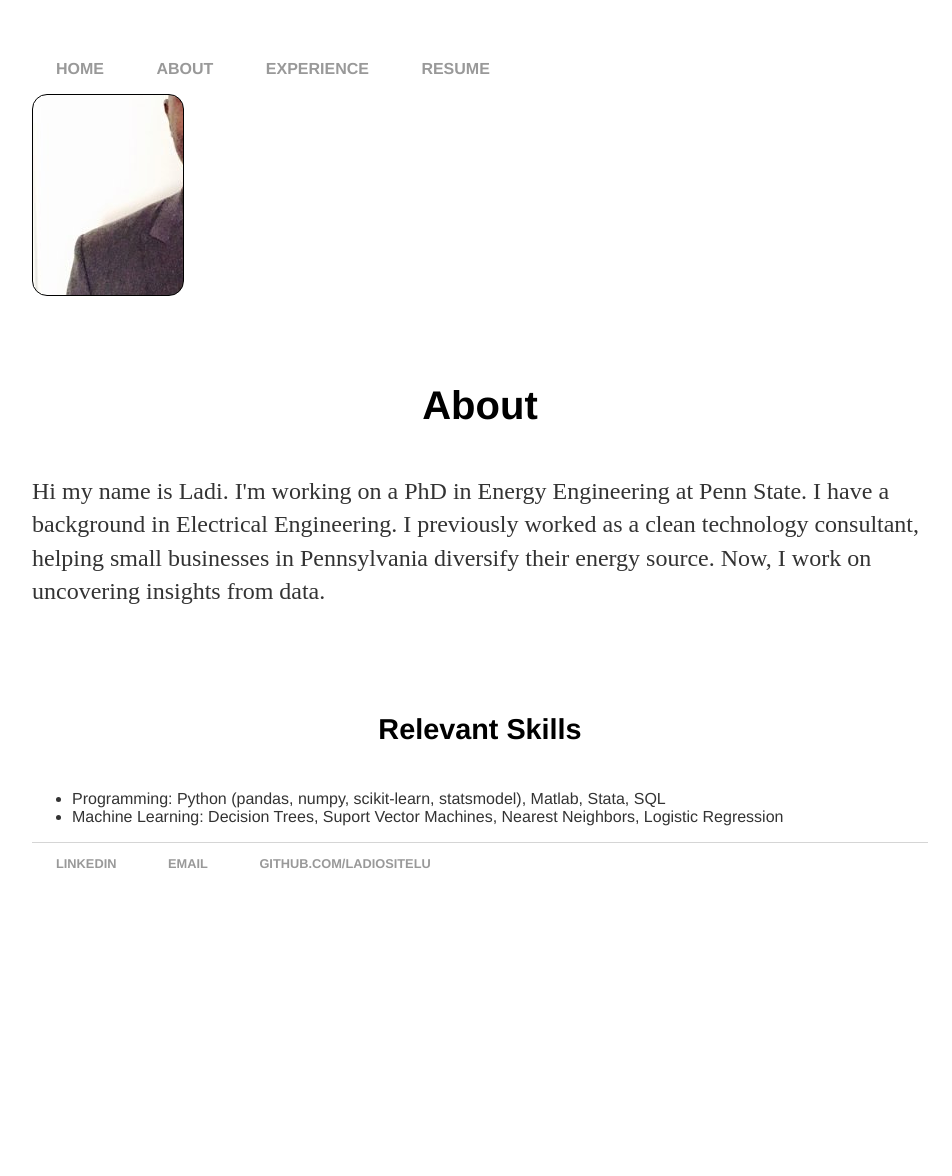
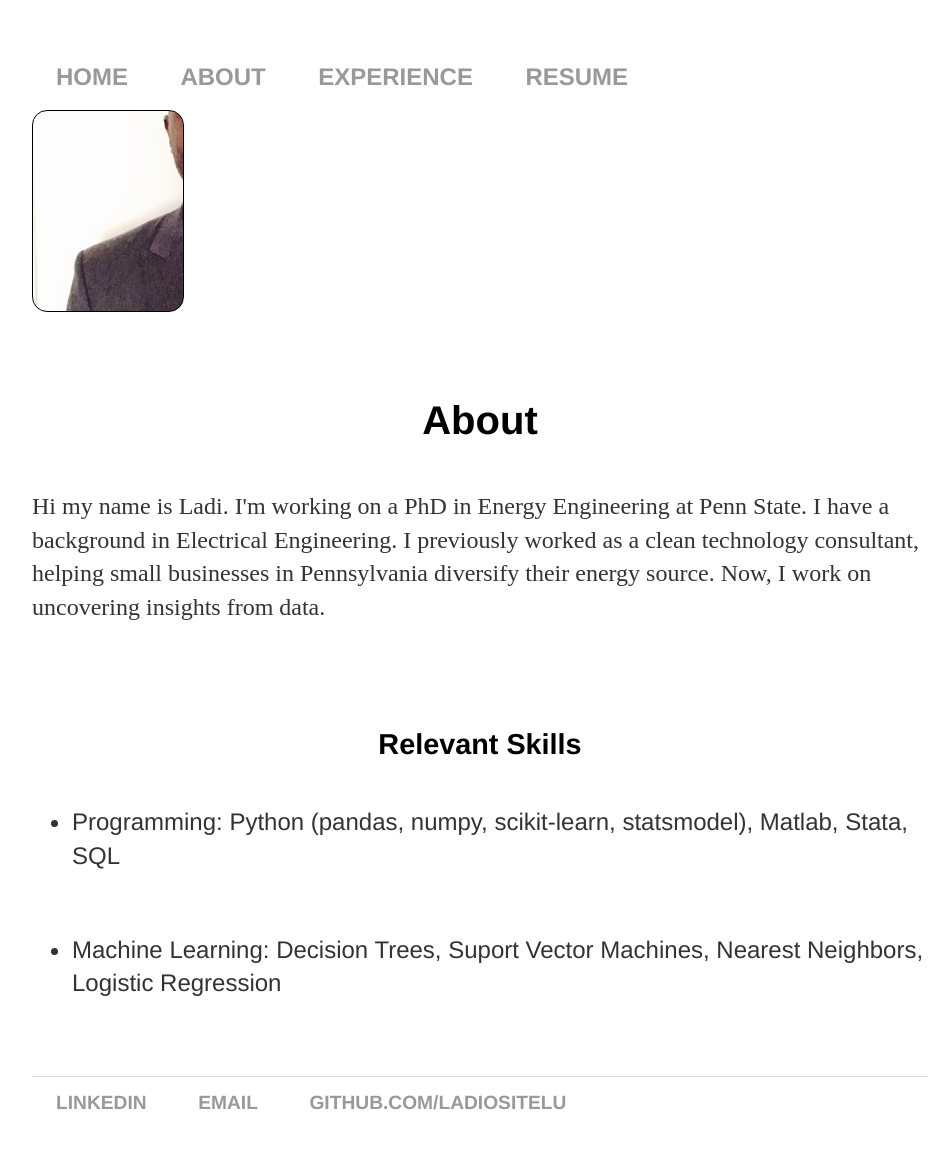
Before and after one commit to ladiositelu/ladiositelu.github.io, a Jekyll site: the page built from About/index.html, in a window 1280 px wide. Shown: the whole page, without its empty margins (160-1112 px from the left). Built offline with Jekyll 4.4.1, drawn with Linux system fonts in a browser that asks for light colours; before the commit the page ends 931 px from its top, so only the background shows below that.

Commit message:
Update about.css

```diff
--- a/css/about.css
+++ b/css/about.css
@@ -21,8 +21,11 @@ nav ul li, footer ul li {
 
 li {
     font-family:'Helvetica', 'Arial', 'Sans-Serif';
-    font-size: 1.0em;
+    font-size: 1.5em;
+    line-height: 1.4em;
     color: #333;
+    text-align: left;
+    padding-bottom: 60px;
 }
 
 a {
```
